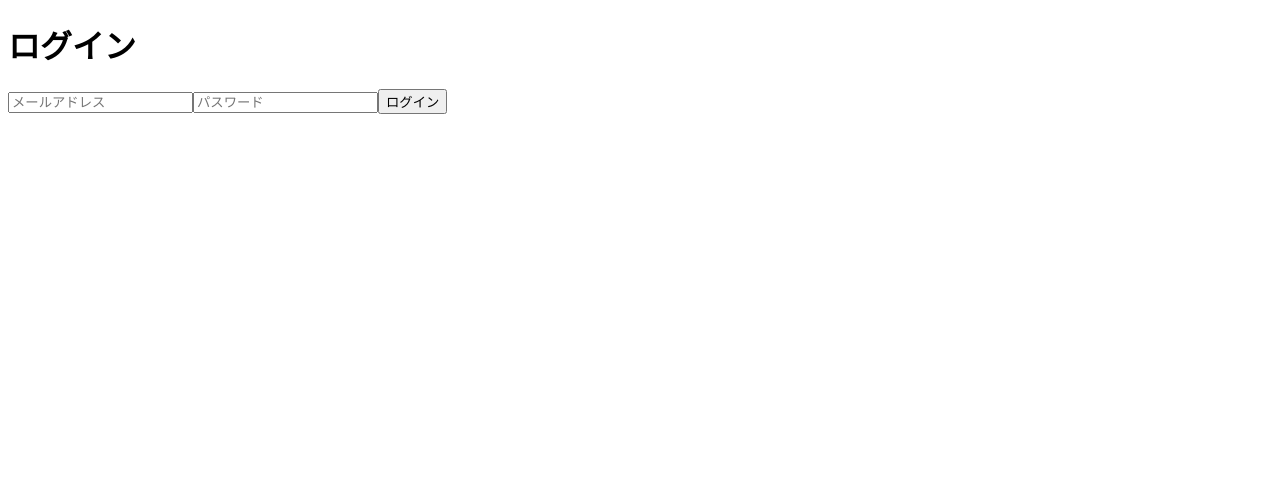
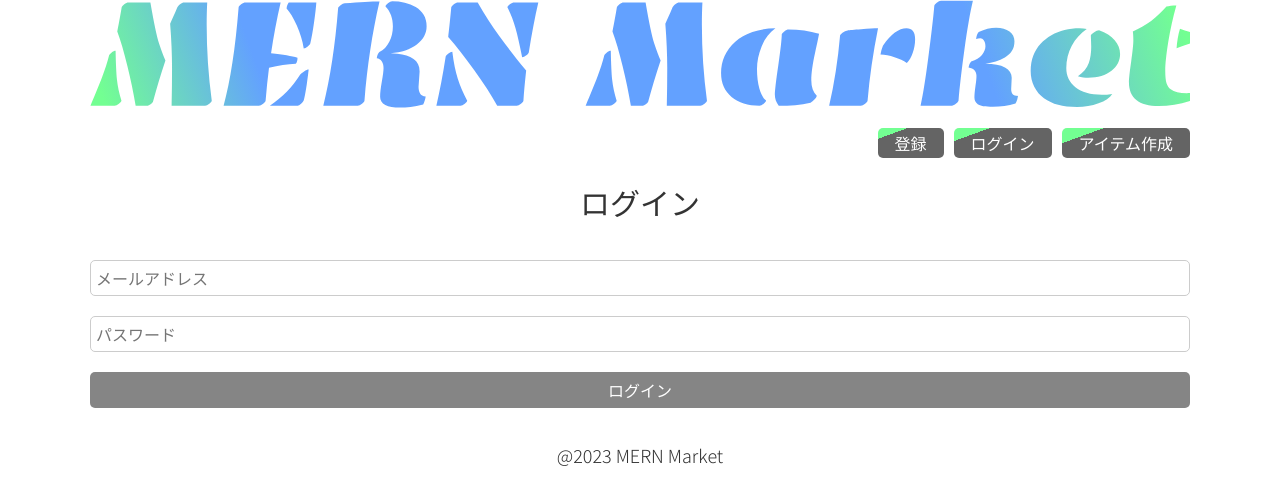
Before and after one commit to smee3/mern-stack-frontend, a React (Create React App) app: page /user/login in a window 1280 px wide. Shown: the top 504 px of the page. Built offline with nearby package versions, Linux system fonts and the light colour scheme.

Commit message:
スタイルの適用とコンポーネント

```diff
--- a/src/App.css
+++ b/src/App.css
@@ -1,4 +1,384 @@
-.test {
-  color: blue;
-  font-size: 50px;
+@import url("https://fonts.googleapis.com/css2?family=Noto+Sans+JP:wght@300;400&display=swap");
+
+/* Common style */
+html,
+body,
+div,
+span,
+applet,
+object,
+iframe,
+h1,
+h2,
+h3,
+h4,
+h5,
+h6,
+p,
+blockquote,
+pre,
+a,
+abbr,
+acronym,
+address,
+big,
+cite,
+code,
+del,
+dfn,
+em,
+img,
+ins,
+kbd,
+q,
+s,
+samp,
+small,
+strike,
+strong,
+sub,
+sup,
+tt,
+var,
+b,
+u,
+i,
+center,
+dl,
+dt,
+dd,
+ol,
+ul,
+li,
+fieldset,
+form,
+label,
+legend,
+table,
+caption,
+tbody,
+tfoot,
+thead,
+tr,
+th,
+td,
+article,
+aside,
+canvas,
+details,
+embed,
+figure,
+figcaption,
+footer,
+header,
+hgroup,
+menu,
+nav,
+output,
+ruby,
+section,
+summary,
+time,
+mark,
+audio,
+video {
+  margin: 0;
+  padding: 0;
+  border: 0;
+  font-size: 100%;
+  font: inherit;
+  vertical-align: baseline;
 }
+
+html {
+  font-size: 62.5%;
+}
+
+body {
+  font-family: "Noto Sans JP", sans-serif;
+  font-weight: 300;
+  color: #333;
+}
+
+.container {
+  max-width: 1100px;
+  margin-right: auto;
+  margin-left: auto;
+  padding-right: 1.5rem;
+  padding-left: 1.5rem;
+}
+
+h1 {
+  font-size: 3rem;
+  font-weight: 400;
+  line-height: 3.5rem;
+}
+
+h2 {
+  font-size: 2.4rem;
+  font-weight: 400;
+  line-height: 3rem;
+}
+
+h3 {
+  font-size: 2rem;
+  font-weight: 400;
+  line-height: 3rem;
+}
+
+p {
+  font-size: 1.8rem;
+  line-height: 3.5rem;
+  margin-bottom: 1.4rem;
+}
+
+a {
+  text-decoration: none;
+}
+
+.page-title {
+  margin: 3rem 0 4rem;
+  text-align: center;
+}
+
+/* Form */
+label {
+  font-size: 1.8rem;
+  line-height: 2.5rem;
+}
+
+input,
+textarea {
+  width: 100%;
+  padding: 0.5rem;
+  margin-bottom: 2rem;
+  border: 0.1rem solid #ccc;
+  border-radius: 0.5rem;
+  box-sizing: border-box;
+  resize: vertical;
+  font-size: 1.6rem;
+  letter-spacing: 0;
+  font-family: inherit;
+}
+
+button {
+  background: #858585;
+  font-size: 1.6rem;
+  color: #fff;
+  padding: 0.6rem;
+  border: none;
+  border-radius: 0.5rem;
+  cursor: pointer;
+  width: 100%;
+}
+
+button:hover {
+  opacity: 0.8;
+  background: linear-gradient(135deg, #63A1FF, #73FF92);
+}
+
+/* Header */
+header * img {
+  width: 100%;
+}
+
+header * li {
+  display: inline;
+}
+
+nav {
+  text-align: end;
+  margin: 2rem 0 2.2rem;
+}
+
+header * li a {
+  padding: 0.3rem 1.7rem;
+  margin-left: 1rem;
+  border-radius: 0.5rem;
+  background-image: linear-gradient(-20deg, #646464 0%, #646464 80%, #73FF92 80%, #73FF92 80%);
+  color: #fff;
+  font-size: 1.6rem;
+  font-weight: 400;
+}
+
+header * li a:hover {
+  opacity: 0.8;
+  transition: all 0.3s;
+}
+
+@media(max-width: 400px) {
+  header * li a {
+    padding: 0.2rem 1.4rem;
+    font-size: 1.2rem;
+  }
+}
+
+/* Index */
+.grid-container-in {
+  display: grid;
+  grid-template-columns: 1fr 1fr 1fr;
+  gap: 3rem;
+}
+
+@media(max-width: 600px) {
+  .grid-container-in {
+    grid-template-columns: 1fr;
+  }
+}
+
+.card {
+  display: block;
+  border-radius: 1rem;
+  width: 100%;
+  border: 0.05rem solid rgb(223, 223, 223);
+}
+
+.card:hover {
+  backdrop-filter: blur(2rem);
+  box-shadow: 0.4rem 0.4rem 1.3rem 0.5rem rgba(0, 0, 0, 0.25);
+  transition: all 0.3s;
+}
+
+.card * img,
+.card>img {
+  width: 100%;
+  border-radius: 1rem 1rem 0 0;
+}
+
+.texts-area {
+  padding: 1.5rem 1.5rem;
+  color: #333;
+}
+
+.texts-area>h2 {
+  color: #63A1FF;
+  margin-bottom: 0.4rem;
+}
+
+.texts-area>p {
+  margin-bottom: 0;
+}
+
+/* Single Item */
+.grid-container-si {
+  display: grid;
+  grid-template-columns: 0.6fr 0.4fr;
+  gap: 2rem;
+}
+
+@media(max-width: 600px) {
+  .grid-container-si {
+    grid-template-columns: 1fr;
+  }
+}
+
+.grid-container-si * img {
+  border-radius: 1rem;
+  width: 100%;
+}
+
+.grid-container-si h2 {
+  color: #63A1FF;
+  margin: 1rem 0 2rem;
+}
+
+.grid-container-si hr {
+  margin: 1.5rem 0;
+}
+
+.grid-container-si * a {
+  padding: 0.3rem 1.7rem;
+  margin-right: 1rem;
+  border-radius: 0.5rem;
+  background-image: linear-gradient(-20deg, #646464 0%, #646464 80%, #63A1FF 80%, #63A1FF 80%);
+  color: rgb(255, 255, 255);
+  font-size: 1.6rem;
+  font-weight: 400;
+}
+
+.grid-container-si * a:hover {
+  opacity: 0.8;
+  transition: all 0.3s;
+}
+
+@media(max-width: 400px) {
+  .grid-container-si * a {
+    padding: 0.2rem 1.4rem;
+    font-size: 1.2rem;
+  }
+}
+
+/* Delete Item */
+.delete-page * img {
+  border-radius: 1rem;
+  width: 60%;
+}
+
+.delete-page * h1 {
+  margin-bottom: 1.5rem;
+}
+
+.delete-page * h2 {
+  margin: 1rem 0;
+}
+
+/* Img Form */
+.img-input {
+  display: grid;
+  grid-template-columns: 0.8fr 0.2fr;
+  gap: 1rem;
+}
+
+.img-input>input {
+  display: block;
+  background-color: rgb(221, 221, 221);
+  padding: 0.4rem 0 0 0.5rem;
+}
+
+.img-input>button {
+  padding: 0;
+  font-size: 1.4rem;
+  margin-bottom: 2rem;
+  height: 3.6rem;
+  background: #858585;
+}
+
+.img-input>button:hover {
+  opacity: 0.8;
+  background: linear-gradient(135deg, #63A1FF, #73FF92);
+}
+
+.img-input>button:disabled,
+.img-input>button[disabled] {
+  background: #858585;
+  color: rgb(165, 165, 165);
+}
+
+.img-input>button:disabled,
+.img-input>button[disabled]:hover {
+  opacity: 1;
+  cursor: not-allowed;
+}
+
+@media(max-width: 400px) {
+  .img-input {
+    grid-template-columns: 1fr;
+    gap: 0rem;
+  }
+
+  .img-input>button {
+    margin: -1rem 0 3rem;
+    height: 3rem;
+  }
+}
+
+/* Create Item */
+/* Update Item */
+/* Register */
+/* Login */
+
+/* Footer */
+footer {
+  text-align: center;
+  margin: 3rem 0;
+}
--- a/src/App.js
+++ b/src/App.js
@@ -6,11 +6,15 @@ import ReadSingle from "./pages/item/readSingle"
 import Create from "./pages/item/create"
 import Update from "./pages/item/update"
 import Delete from "./pages/item/delete"
+import Header from "./components/header"
+import Footer from "./components/footer"
 import "./App.css"
 
 const App = () => {
     return (
         <BrowserRouter>
+            <div className="container">
+                <Header />
                 <Routes>
                     <Route path="/user/register" element={<Register />} />
                     <Route path="/user/login" element={<Login />} />
@@ -20,6 +24,8 @@ const App = () => {
                     <Route path="/item/update/:id" element={<Update />} />
                     <Route path="/item/delete/:id" element={<Delete />} />
                 </Routes>
+                <Footer />
+            </div>
         </BrowserRouter>
     )
 }
--- /dev/null
+++ b/src/components/footer.js
@@ -0,0 +1,9 @@
+const Footer = () => {
+    return (
+        <footer>
+            <p>@{new Date().getFullYear()} MERN Market</p>
+        </footer>
+    )
+}
+
+export default Footer
--- /dev/null
+++ b/src/components/header.js
@@ -0,0 +1,19 @@
+import { Link } from "react-router-dom"
+import headerSVG from "../images/header.svg"
+
+const Header = () => {
+    return (
+        <header>
+            <div><Link to="/"><img src={headerSVG} alt="header" /></Link></div>
+            <nav>
+                <ul>
+                    <li><Link to="/user/register">登録</Link></li>
+                    <li><Link to="/user/login">ログイン</Link></li>
+                    <li><Link to="/item/create">アイテム作成</Link></li>
+                </ul>
+            </nav>
+        </header>
+    )
+}
+
+export default Header
--- a/src/pages/item/create.js
+++ b/src/pages/item/create.js
@@ -36,7 +36,7 @@ const CreateItem = () => {
     if (loginUser) {
         return (
             <div>
-                <h1>アイテム作成</h1>
+                <h1 className="page-title">アイテム作成</h1>
                 <form onSubmit={handleSubmit}>
                     <input value={title} onChange={(e) => setTitle(e.target.value)} type="text" name="title" placeholder="アイテム名" required />
                     <input value={price} onChange={(e) => setPrice(e.target.value)} type="text" name="price" placeholder="価格" required />
--- a/src/pages/item/delete.js
+++ b/src/pages/item/delete.js
@@ -46,8 +46,8 @@ const DeleteItem = () => {
 
     if (loginUser === email) {
         return (
-            <div>
-                <h1>アイテム削除</h1>
+            <div className="delete-page">
+                <h1 className="page-title">アイテム削除</h1>
                 <form onSubmit={handleSubmit}>
                     <h2>{title}</h2>
                     {image && <img src={require(`../../images${image}`)} alt="item" />}
--- a/src/pages/item/readAll.js
+++ b/src/pages/item/readAll.js
@@ -14,11 +14,11 @@ const ReadAll = () => {
     }, [])
 
     return (
-        <div>
+        <div className="grid-container-in">
             {allItems && allItems.allItems.map(item =>
-                <Link to={`/item/${item._id}`} key={item._id}>
+                <Link to={`/item/${item._id}`} key={item._id} className="card">
                     <img src={require(`../../images${item.image}`)} alt="item" />
-                    <div>
+                    <div className="texts-area">
                         <h2>¥{item.price}</h2>
                         <h3>{item.title}</h3>
                         <p>{item.description.substring(0, 80)}...</p>
--- a/src/pages/item/readSingle.js
+++ b/src/pages/item/readSingle.js
@@ -22,7 +22,7 @@ const ReadSingleItem = () => {
     }, [params.id])
 
     return (
-        <div>
+        <div className="readSingle">
             <div>
                 {image && <img src={require(`../../images${image}`)} alt="item" />}
             </div>
--- a/src/pages/item/update.js
+++ b/src/pages/item/update.js
@@ -53,7 +53,7 @@ const UpdateItem = () => {
     if (loginUser === email) {
         return (
             <div>
-                <h1>アイテム編集</h1>
+                <h1 className="page-title">アイテム編集</h1>
                 <form onSubmit={handleSubmit}>
                     <input value={title} onChange={(e) => setTitle(e.target.value)} type="text" name="title" placeholder="アイテム名" required />
                     <input value={price} onChange={(e) => setPrice(e.target.value)} type="text" name="price" placeholder="価格" required />
--- a/src/pages/user/login.js
+++ b/src/pages/user/login.js
@@ -27,7 +27,7 @@ const Login = () => {
     }
     return (
         <div>
-            <h1>ログイン</h1>
+            <h1 className="page-title">ログイン</h1>
             <form onSubmit={handleSubmit}>
                 <input value={email} onChange={(e) => setEmail(e.target.value)} type="text" name="email" placeholder="メールアドレス" required></input>
                 <input value={password} onChange={(e) => setPassword(e.target.value)} type="text" name="password" placeholder="パスワード" required></input>
--- a/src/pages/user/register.js
+++ b/src/pages/user/register.js
@@ -29,7 +29,7 @@ const Register = () => {
 
     return (
         <div>
-            <h1>ユーザー登録ページ</h1>
+            <h1 className="page-title">ユーザー登録ページ</h1>
             <form onSubmit={handleSubmit}>
                 <input value={name} onChange={(e) => {setName(e.target.value)}} type="text" name="name" placeholder="名前" required></input>
                 <input value={email} onChange={(e) => {setEmail(e.target.value)}} type="text" name="email" placeholder="メールアドレス"></input>
```
Lines whose indentation alone changed are shown as unchanged.
